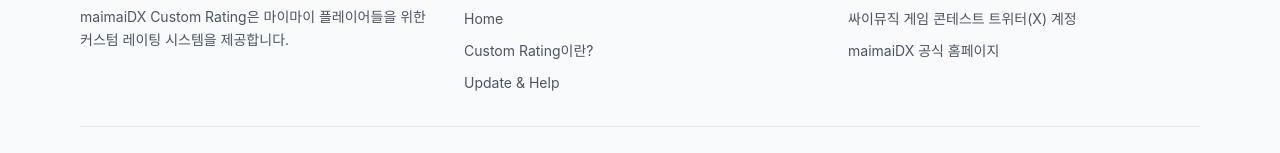
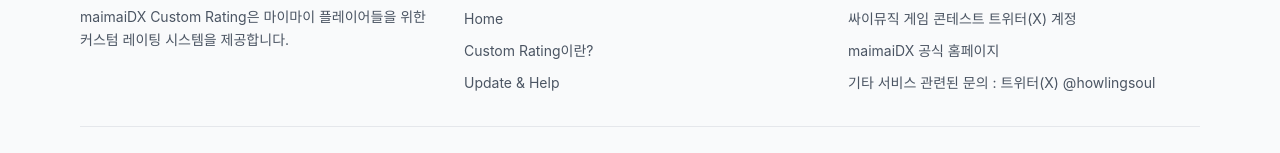
Before and after one commit to limjungho/maimai-custom-rating-nextjs, a Next.js app: page / in a window 1280 px wide. Shown: the part 695-848 px from the top of the page. Built offline with nearby package versions, Linux system fonts and the light colour scheme.

Commit message:
fix: add Twitter link for service inquiries in footer

```diff
--- a/components/footer.js
+++ b/components/footer.js
@@ -69,6 +69,16 @@
                   maimaiDX 공식 홈페이지
                 </Link>
               </li>
+              <li>
+                <Link
+                  href="https://x.com/howlingsoul"
+                  target="_blank"
+                  rel="noopener noreferrer"
+                  className="text-sm text-gray-600 hover:text-blue-600 transition-colors"
+                >
+                  기타 서비스 관련된 문의 : 트위터(X) @howlingsoul
+                </Link>
+              </li>
             </ul>
           </div>
         </div>
```
